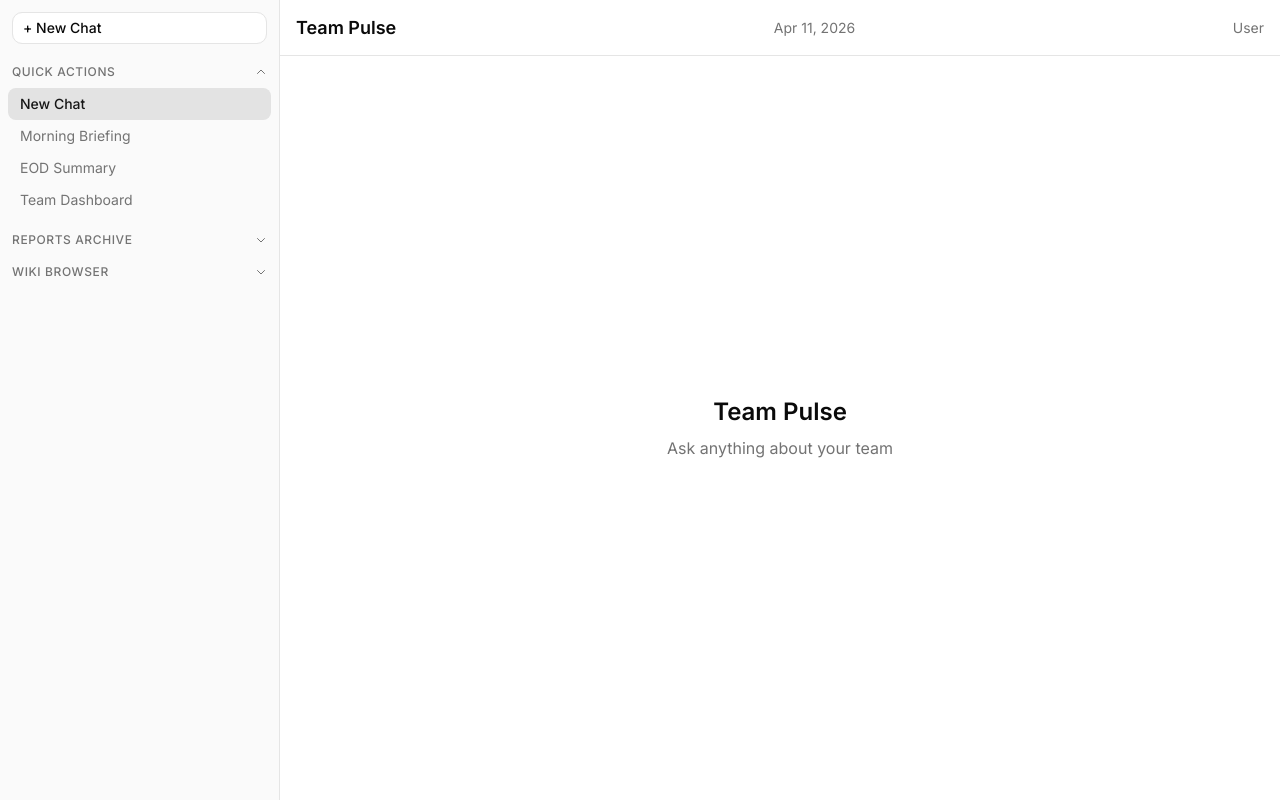
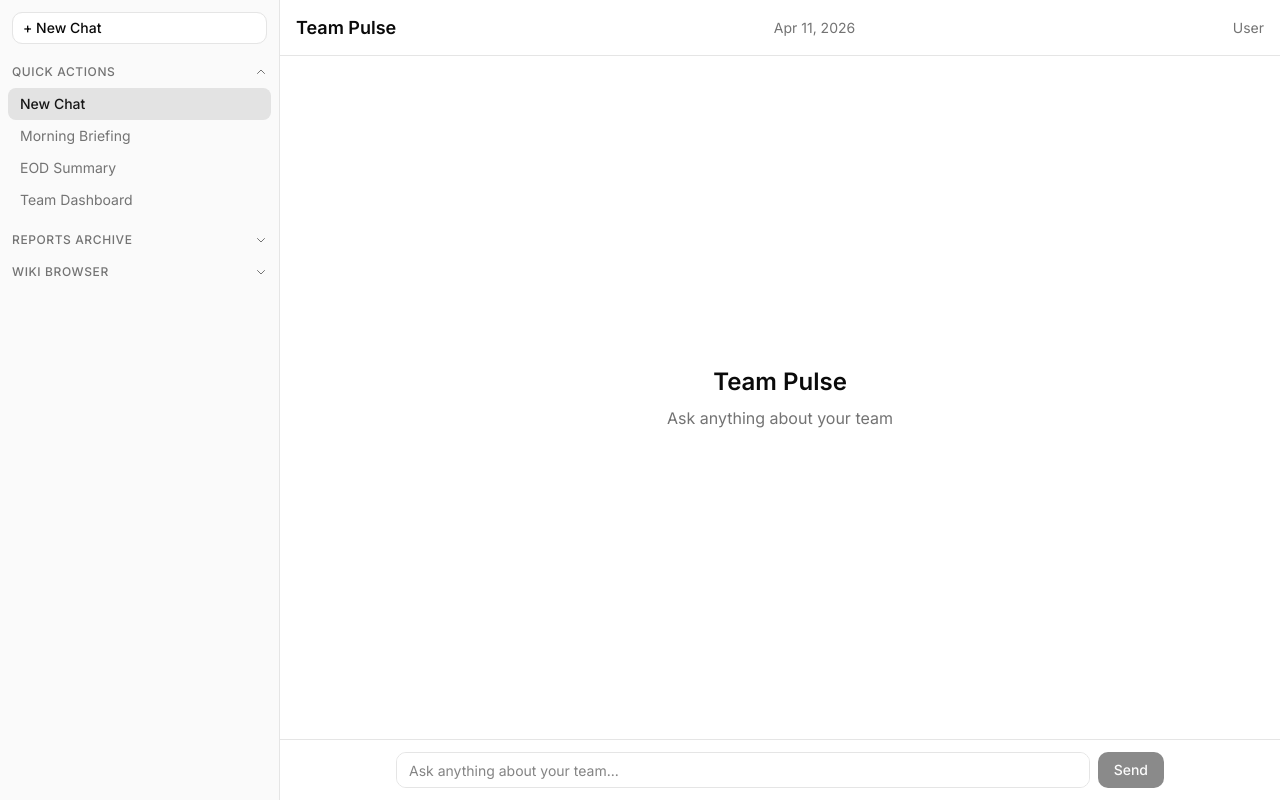
Before and after one commit to tkhongsap/team-pulse-example, a Next.js app in the folder web/: page / in a window 1280 px wide. Built offline with nearby package versions, Linux system fonts and the light colour scheme.

Commit message:
feat: US-009 - Build chat interface with message display

```diff
--- a/web/src/app/page.tsx
+++ b/web/src/app/page.tsx
@@ -1,12 +1,5 @@
+import { Chat } from "@/components/chat";
+
 export default function Home() {
-  return (
-    <div className="flex flex-1 items-center justify-center h-full">
-      <div className="text-center">
-        <h1 className="text-2xl font-semibold text-foreground">Team Pulse</h1>
-        <p className="mt-2 text-muted-foreground">
-          Ask anything about your team
-        </p>
-      </div>
-    </div>
-  );
+  return <Chat />;
 }
--- /dev/null
+++ b/web/src/components/chat.tsx
@@ -0,0 +1,175 @@
+"use client";
+
+import { useRef, useEffect, useState } from "react";
+import { MarkdownRenderer } from "./markdown-renderer";
+
+interface Message {
+  id: string;
+  role: "user" | "assistant";
+  content: string;
+}
+
+export function Chat() {
+  const [messages, setMessages] = useState<Message[]>([]);
+  const [input, setInput] = useState("");
+  const [isLoading, setIsLoading] = useState(false);
+  const messagesEndRef = useRef<HTMLDivElement>(null);
+  const textareaRef = useRef<HTMLTextAreaElement>(null);
+
+  useEffect(() => {
+    messagesEndRef.current?.scrollIntoView({ behavior: "smooth" });
+  }, [messages]);
+
+  useEffect(() => {
+    if (textareaRef.current) {
+      textareaRef.current.style.height = "auto";
+      textareaRef.current.style.height =
+        Math.min(textareaRef.current.scrollHeight, 200) + "px";
+    }
+  }, [input]);
+
+  const sendMessage = async () => {
+    const trimmed = input.trim();
+    if (!trimmed || isLoading) return;
+
+    const userMessage: Message = {
+      id: crypto.randomUUID(),
+      role: "user",
+      content: trimmed,
+    };
+
+    setMessages((prev) => [...prev, userMessage]);
+    setInput("");
+    setIsLoading(true);
+
+    // Placeholder response — will be connected to Agent SDK in US-010
+    const assistantMessage: Message = {
+      id: crypto.randomUUID(),
+      role: "assistant",
+      content:
+        "Chat backend is not connected yet. This will be powered by the Agent SDK in a future update.",
+    };
+
+    setTimeout(() => {
+      setMessages((prev) => [...prev, assistantMessage]);
+      setIsLoading(false);
+    }, 500);
+  };
+
+  const handleKeyDown = (e: React.KeyboardEvent<HTMLTextAreaElement>) => {
+    if (e.key === "Enter" && !e.shiftKey) {
+      e.preventDefault();
+      sendMessage();
+    }
+  };
+
+  return (
+    <div className="flex flex-col h-full">
+      {/* Messages area */}
+      <div className="flex-1 overflow-y-auto px-4 py-6">
+        {messages.length === 0 && (
+          <div className="flex items-center justify-center h-full">
+            <div className="text-center">
+              <h2 className="text-2xl font-semibold text-foreground">
+                Team Pulse
+              </h2>
+              <p className="mt-2 text-muted-foreground">
+                Ask anything about your team
+              </p>
+            </div>
+          </div>
+        )}
+
+        <div className="max-w-3xl mx-auto space-y-6">
+          {messages.map((message) => (
+            <div key={message.id}>
+              <div className="flex items-center gap-2 mb-1">
+                <span className="text-xs font-medium text-muted-foreground">
+                  {message.role === "user" ? "You" : "Team Pulse"}
+                </span>
+              </div>
+              <div
+                className={`rounded-lg px-4 py-3 ${
+                  message.role === "user"
+                    ? "bg-[#f3f4f6] dark:bg-[#334155]"
+                    : "bg-white dark:bg-[#1e293b]"
+                }`}
+              >
+                {message.role === "assistant" ? (
+                  <MarkdownRenderer content={message.content} />
+                ) : (
+                  <p className="text-sm whitespace-pre-wrap">
+                    {message.content}
+                  </p>
+                )}
+              </div>
+            </div>
+          ))}
+
+          {isLoading && (
+            <div>
+              <div className="flex items-center gap-2 mb-1">
+                <span className="text-xs font-medium text-muted-foreground">
+                  Team Pulse
+                </span>
+              </div>
+              <div className="rounded-lg px-4 py-3 bg-white dark:bg-[#1e293b]">
+                <div className="flex gap-1">
+                  <span className="w-2 h-2 rounded-full bg-muted-foreground/40 animate-bounce" />
+                  <span className="w-2 h-2 rounded-full bg-muted-foreground/40 animate-bounce [animation-delay:150ms]" />
+                  <span className="w-2 h-2 rounded-full bg-muted-foreground/40 animate-bounce [animation-delay:300ms]" />
+                </div>
+              </div>
+            </div>
+          )}
+
+          <div ref={messagesEndRef} />
+        </div>
+      </div>
+
+      {/* Input area */}
+      <div className="border-t border-border bg-background px-4 py-3">
+        <div className="max-w-3xl mx-auto flex items-end gap-2">
+          <textarea
+            ref={textareaRef}
+            value={input}
+            onChange={(e) => setInput(e.target.value)}
+            onKeyDown={handleKeyDown}
+            placeholder="Ask anything about your team..."
+            rows={1}
+            className="flex-1 resize-none rounded-lg border border-border bg-background px-3 py-2 text-sm focus:outline-none focus:ring-2 focus:ring-primary/20 focus:border-primary"
+          />
+          <button
+            onClick={sendMessage}
+            disabled={!input.trim() || isLoading}
+            className="shrink-0 h-9 px-4 rounded-lg bg-primary text-primary-foreground text-sm font-medium disabled:opacity-50 disabled:cursor-not-allowed hover:bg-primary/90 transition-colors"
+          >
+            {isLoading ? (
+              <svg
+                className="w-4 h-4 animate-spin"
+                fill="none"
+                viewBox="0 0 24 24"
+              >
+                <circle
+                  className="opacity-25"
+                  cx="12"
+                  cy="12"
+                  r="10"
+                  stroke="currentColor"
+                  strokeWidth="4"
+                />
+                <path
+                  className="opacity-75"
+                  fill="currentColor"
+                  d="M4 12a8 8 0 018-8V0C5.373 0 0 5.373 0 12h4z"
+                />
+              </svg>
+            ) : (
+              "Send"
+            )}
+          </button>
+        </div>
+      </div>
+    </div>
+  );
+}
```
